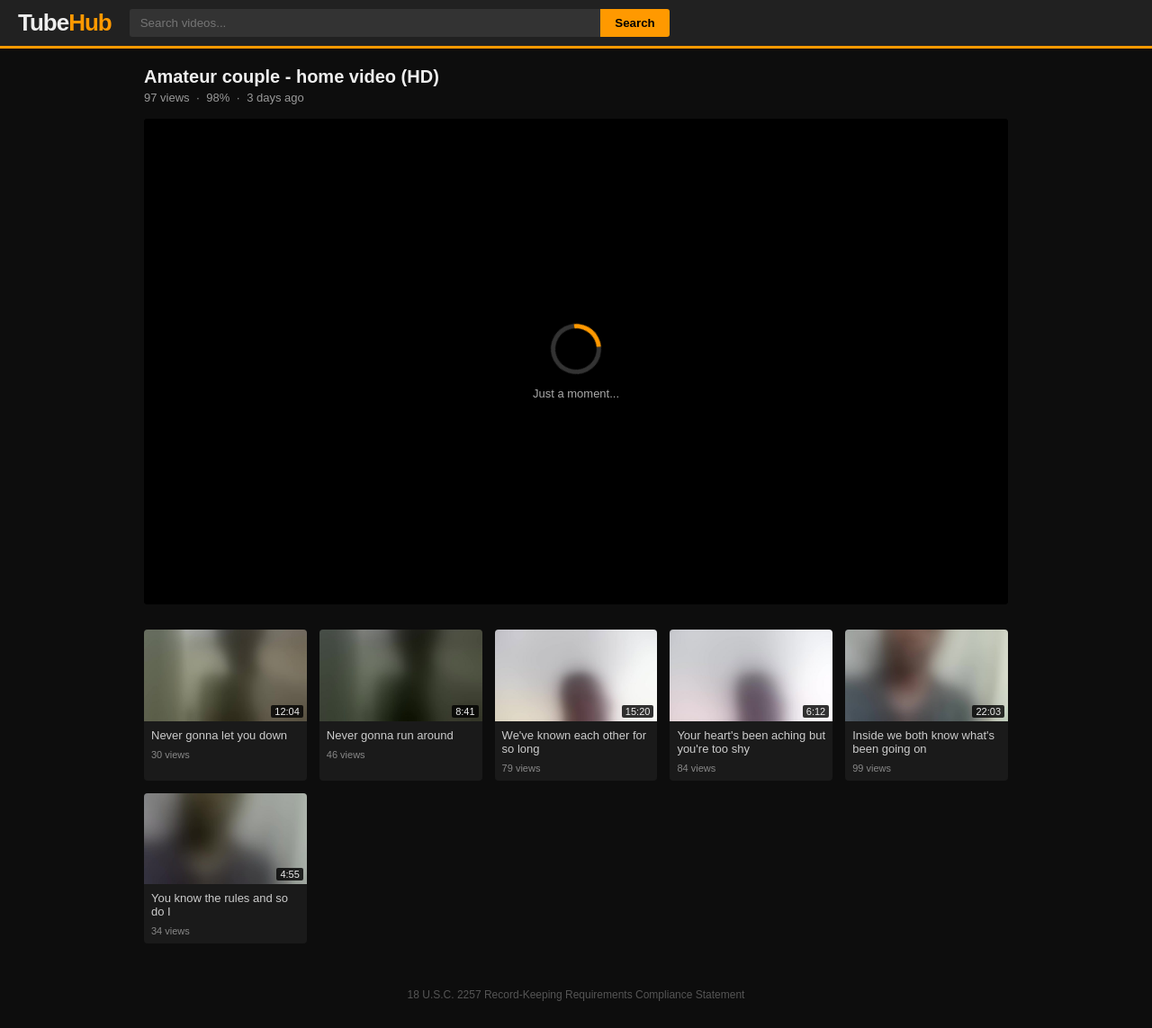
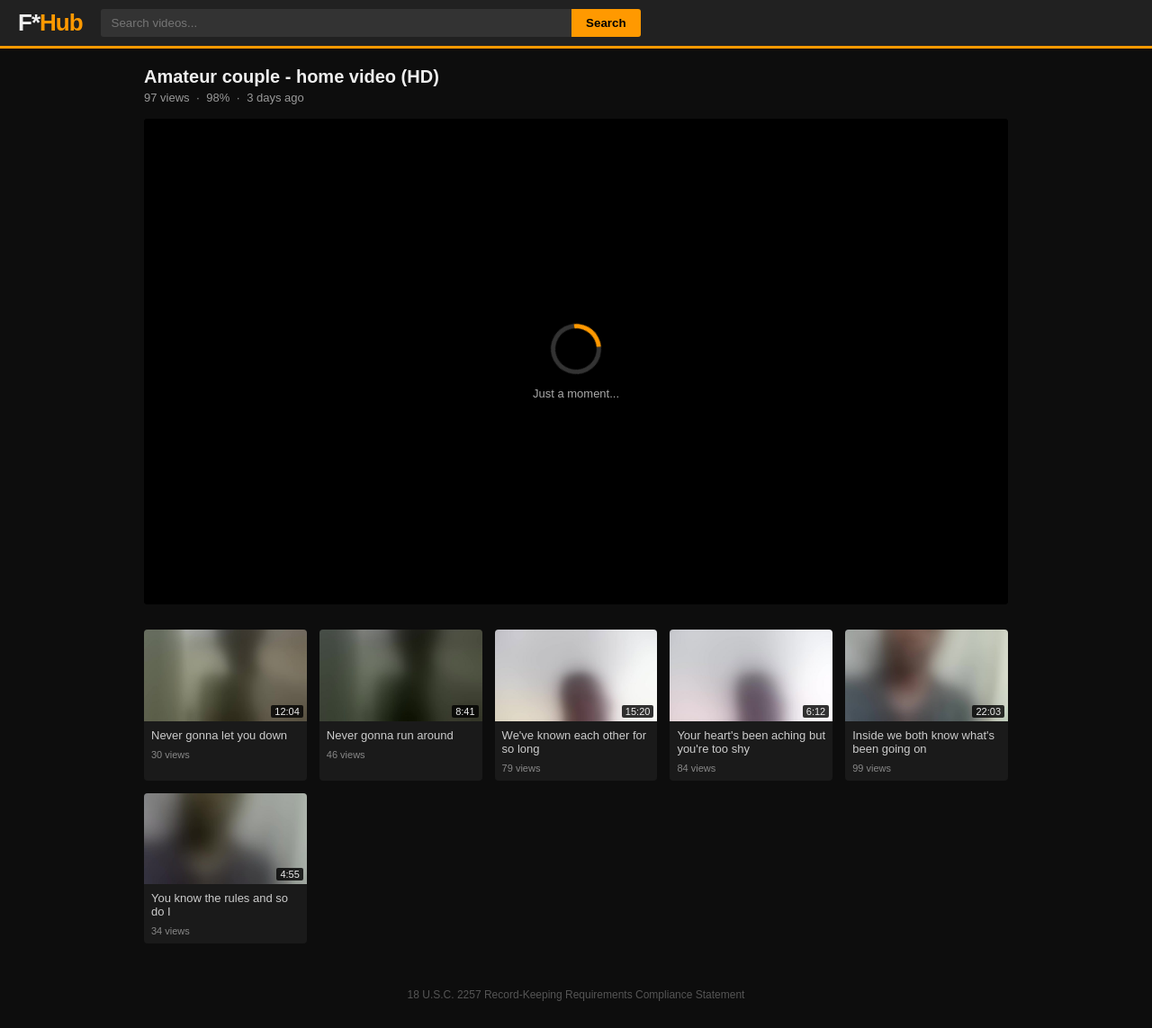
Before and after one commit to FredMunene/FredMunene.github.io, a Jekyll site: the page 27/index.html, which Jekyll copies as it is, in a window 1280 px wide. Shown: the whole page at 90% size. Built offline with Jekyll 4.4.1, drawn with Linux system fonts in a browser that asks for light colours.

Commit message:
Fix mobile header overflow and premature video reveal
Header search bar was overflowing on narrow viewports. Also the main
video was seeking to its real first frame before the play button was
clicked, spoiling the reveal - now it shows a blurred poster image
until the user actually presses play. Also updates the site logo text.

```diff
--- a/27/index.html
+++ b/27/index.html
@@ -14,6 +14,7 @@
         color: #eee;
         font-family: Arial, Helvetica, sans-serif;
       }
+      html, body { overflow-x: hidden; }
       header {
         background: #212121;
         padding: 10px 20px;
@@ -26,15 +27,18 @@
         font-size: 26px;
         font-weight: 800;
         letter-spacing: -1px;
+        flex-shrink: 0;
       }
       .logo span { color: #f90; }
       .search {
         flex: 1;
+        min-width: 0;
         max-width: 600px;
         display: flex;
       }
       .search input {
         flex: 1;
+        min-width: 0;
         padding: 8px 12px;
         border: none;
         border-radius: 3px 0 0 3px;
@@ -48,11 +52,31 @@
         border-radius: 0 3px 3px 0;
         cursor: pointer;
         font-weight: bold;
+        flex-shrink: 0;
       }
       .nav {
         max-width: 1000px;
         margin: 0 auto;
         padding: 20px;
+      }
+      @media (max-width: 520px) {
+        header {
+          padding: 10px 12px;
+          gap: 10px;
+        }
+        .logo {
+          font-size: 20px;
+        }
+        .search button {
+          padding: 0 10px;
+          font-size: 13px;
+        }
+        .nav {
+          padding: 14px;
+        }
+        h1.title {
+          font-size: 17px;
+        }
       }
       h1.title {
         font-size: 20px;
@@ -194,7 +218,7 @@
   </head>
   <body>
     <header>
-      <div class="logo">Tube<span>Hub</span></div>
+      <div class="logo">F*<span>Hub</span></div>
       <div class="search">
         <input type="text" placeholder="Search videos..." />
         <button>Search</button>
@@ -210,7 +234,7 @@
           <div class="spinner"></div>
           <p id="loading-text">Loading video...</p>
         </div>
-        <video id="vid" playsinline preload="auto">
+        <video id="vid" playsinline preload="auto" poster="poster.jpg">
           <source src="clip.mp4" type="video/mp4" />
         </video>
         <div class="play-btn" id="play-btn">
@@ -254,12 +278,12 @@
         clearInterval(msgTimer);
         loading.classList.add('hidden');
         vid.classList.add('ready');
-        vid.currentTime = 0.2; // skip the black flash-frame at t=0
         playBtn.classList.add('show');
       }
 
       playBtn.addEventListener('click', () => {
         playBtn.classList.remove('show');
+        vid.currentTime = 0.2; // skip the black flash-frame at t=0
         vid.play().catch(() => {});
       });
 
```
Also changed, not shown: 27/poster.jpg (added).
